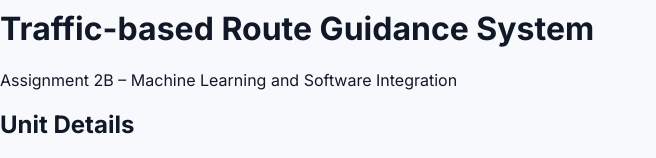
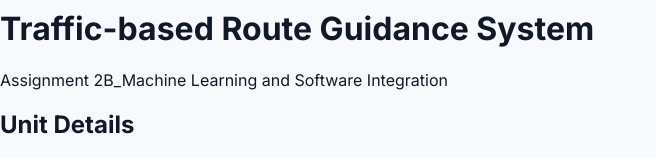
Before and after one commit to COS30019-IntroductiontoAI/Traffic-based-Route-Guidance-System, a React (Vite) app in the folder frontend/: page /about-us in a window 1280 px wide. Shown: the part 192-350 px from the top of the page, without its empty margins (0-656 px from the left). Built offline with nearby package versions, Linux system fonts and the light colour scheme; no server answers.

Commit message:
small change in text of AboutUS.tsx

```diff
--- a/frontend/src/pages/AboutUs.tsx
+++ b/frontend/src/pages/AboutUs.tsx
@@ -31,7 +31,7 @@ const teamMembers = [
     name: "Bui Quang Doan",
     id: "104993227",
     role: "Member",
-    tasks: "Data Processing & Dataset Preparation for 2006",
+    tasks: "Data Processing & Dataset Preparation for 2006, Frontend Supporter",
     icon: <Database className="w-5 h-5 text-blue-500" />,
     borderColor: "border-blue-200",
     bgColor: "bg-blue-50",
@@ -70,7 +70,7 @@ export default function AboutUs() {
             Traffic-based Route Guidance System
           </h1>
           <p className="text-[16px] text-slate-500 font-medium mt-2">
-            Assignment 2B – Machine Learning and Software Integration
+            Assignment 2B_Machine Learning and Software Integration
           </p>
         </motion.div>
 
```
